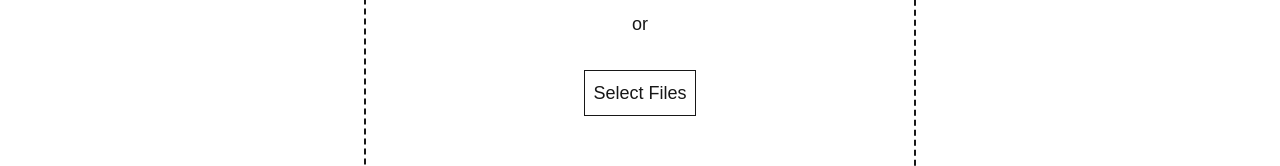
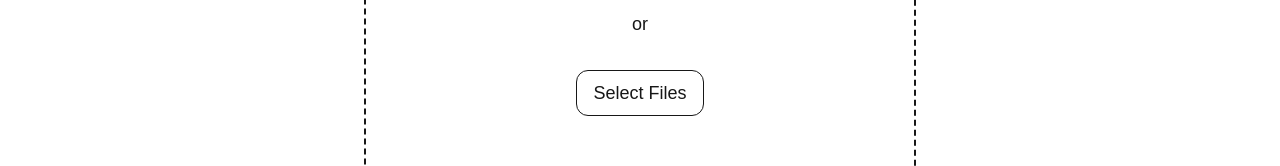
Before and after one commit to Eric-Zhang-Developer/follow-diff, a Next.js app: page / in a window 1280 px wide. Shown: the part 478-644 px from the top of the page. Built offline with nearby package versions, Linux system fonts and the light colour scheme.

Commit message:
edit border

```diff
--- a/src/app/page.tsx
+++ b/src/app/page.tsx
@@ -14,11 +14,11 @@ export default function Home() {
         </h2>
 
         {/* Drop Zone */}
-        <div className="border-2 px-1/2 py-30 flex flex-col gap-8 items-center justify-center w-1/2 border-dashed rounded-3xl mt-12 text-lg">
+        <div className="border-2 px-1/2 py-30 flex flex-col gap-8 items-center justify-center w-1/2 border-dashed rounded-3xl mt-12 text-lg hover:cursor-pointer">
           <Upload size={50}></Upload>
           Drag & drop your followers.json & following.json files here
           <span>or</span>
-          <button className="border-1 p-2 text-lg">Select Files</button>
+          <button className="border-1 px-4 py-2 text-lg rounded-xl hover:cursor-pointer transition hover:scale-105">Select Files</button>
         </div>
 
         <Link href="/tutorial" className="underline">
```
